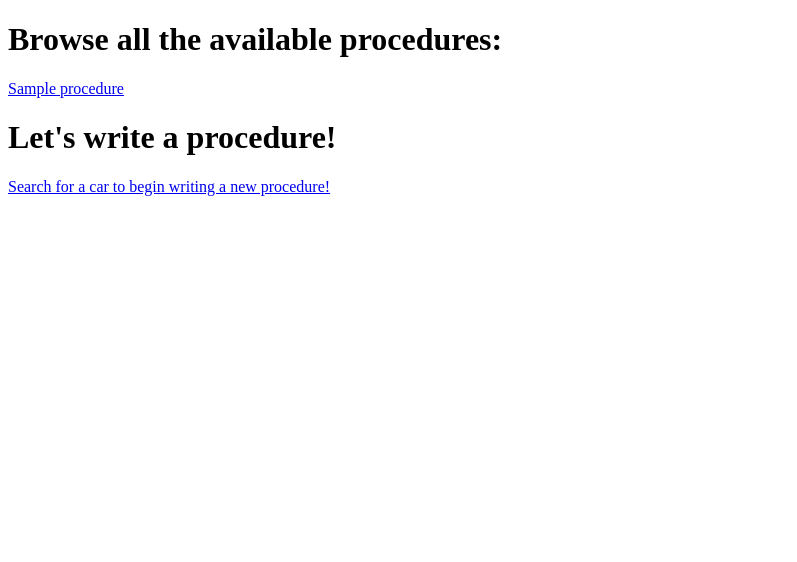
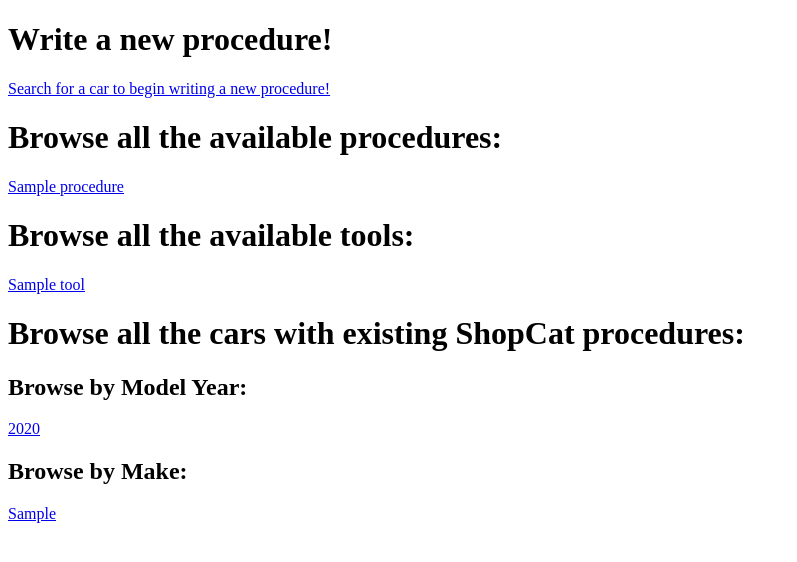
Before and after one commit to alexpsimone/shop-cat, a Flask app: page /home in a window 1280 px wide. Shown: the top 562 px of the page, without its empty margins (0-797 px from the left). Run offline with Flask 2, Linux system fonts and the light colour scheme; the visitor is signed in with stand-in values (Sample User, id 1); tables that the repository leaves empty hold one stand-in row (values such as "Sample post"); some libraries are stand-ins or nearby versions.

Commit message:
added links to tool/car-specific routes on homepage

```diff
--- a/server.py
+++ b/server.py
@@ -76,7 +76,16 @@ def show_homepage():
 
     if session:
         procedures = crud.get_procedures()
-        return render_template('homepage.html', procedures = procedures)
+        tools = crud.get_tools()
+        cars = crud.get_cars()
+        model_years = set([car.model_year for car in cars])
+        makes = set([car.make for car in cars])
+
+        return render_template('homepage.html',
+                                procedures = procedures,
+                                tools = tools,
+                                model_years = model_years,
+                                makes = makes)
     else:
         return redirect('/')
 
--- a/templates/homepage.html
+++ b/templates/homepage.html
@@ -8,14 +8,41 @@
 
 
 {% block body %}
-    <div id= "app-procedures"></div>
+    <h1>Write a new procedure!</h1>
+    <a href = "/write-procedure">Search for a car to begin writing a new procedure!</a>
+
+    <div>
     <h1>Browse all the available procedures:</h1>
-    <div>
     {% for procedure in procedures %}
         <a href = "/procedure/{{ procedure.proc_id }}">{{ procedure.title }}</a>
         <br />
     {% endfor %}
     </div>
-    <div id= "app-title"></div>
-    <a href = "/write-procedure">Search for a car to begin writing a new procedure!</a>
+
+    <div>
+    <h1>Browse all the available tools:</h1>
+    {% for tool in tools %}
+        <a href = "/tool/{{ tool.tool_id }}">{{ tool.name }}</a>
+        <br />
+    {% endfor %}
+    </div>
+
+    <div>
+    <h1>Browse all the cars with existing ShopCat procedures:</h1>
+    <h2>Browse by Model Year:</h2>
+        {% for model_year in model_years %}
+            <a href = "vehicle/{{ model_year }}">
+                {{ model_year }}
+            </a>
+            <br />
+        {% endfor %}
+    <h2>Browse by Make:</h2>
+    {% for make in makes %}
+        <a href = "/vehicle/allMY/{{ make }}">
+            {{ make }}
+        </a>
+        <br />
+    {% endfor %}
+    </div>
+
 {% endblock %}
```
